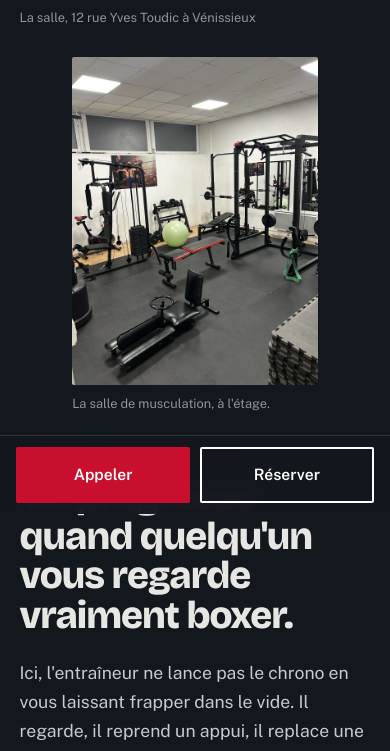
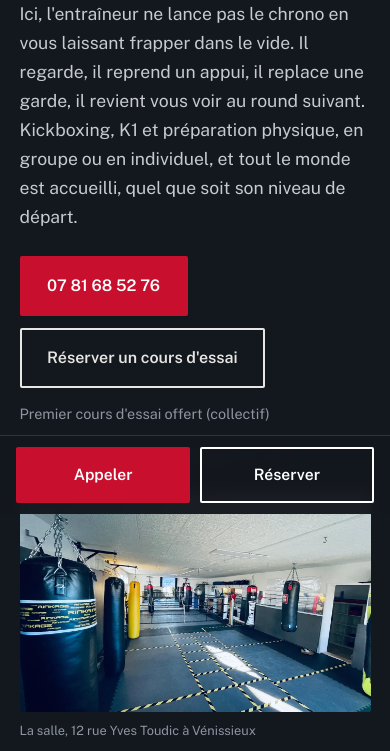
Before and after one commit to Azadkara1/z_contact_boxe_site, a plain HTML site: page index.html in a window 390 px wide. Shown: the part 330-1081 px from the top of the page. Drawn offline with nearby package versions, Linux system fonts and the light colour scheme.

Commit message:
Sur mobile, le texte du hero passe au-dessus des photos
Retrait du order:-1 qui remontait les photos avant le texte en
version mobile — l'ordre naturel du HTML (texte puis photos) s'affiche
désormais, à la demande du client après avoir testé sur son téléphone.

Co-Authored-By: Claude Sonnet 5 <noreply@anthropic.com>

```diff
--- a/css/style.css
+++ b/css/style.css
@@ -248,7 +248,6 @@ details p{ color:#A9B0BA; margin:.8rem 0 0; }
    ========================================================= */
 @media (max-width:900px){
   .hero__in, .grid-2, .grid-2--form{ grid-template-columns:1fr; }
-  .photo-stack{ order:-1; }
   .hero__img img{ aspect-ratio:16/10; }
   .portrait img{ aspect-ratio:16/10; }
   .bandeau{ grid-template-columns:1fr 1fr; }
```
